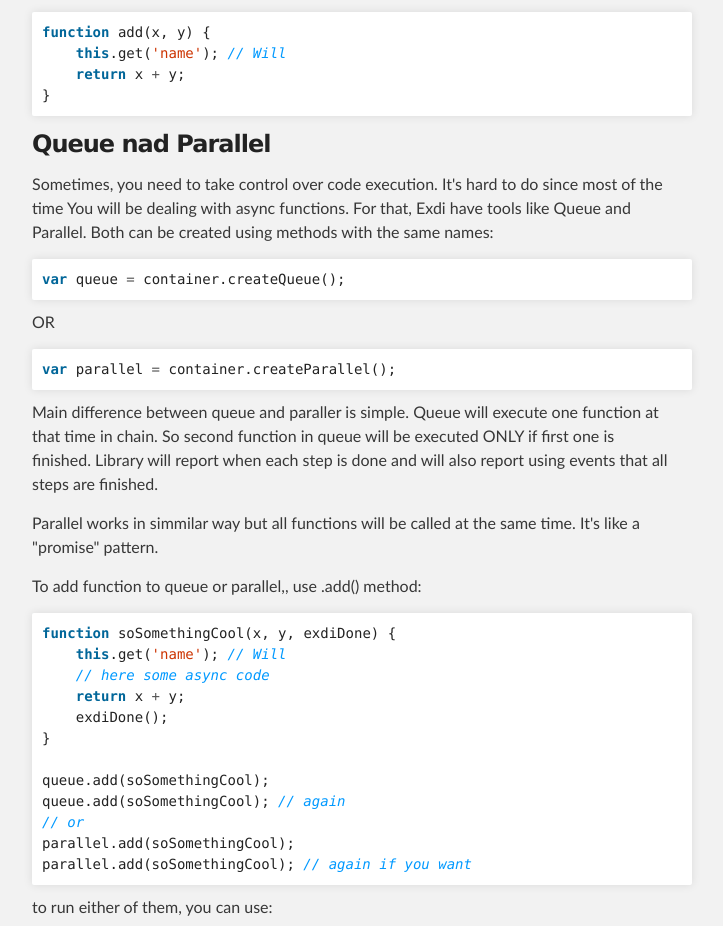
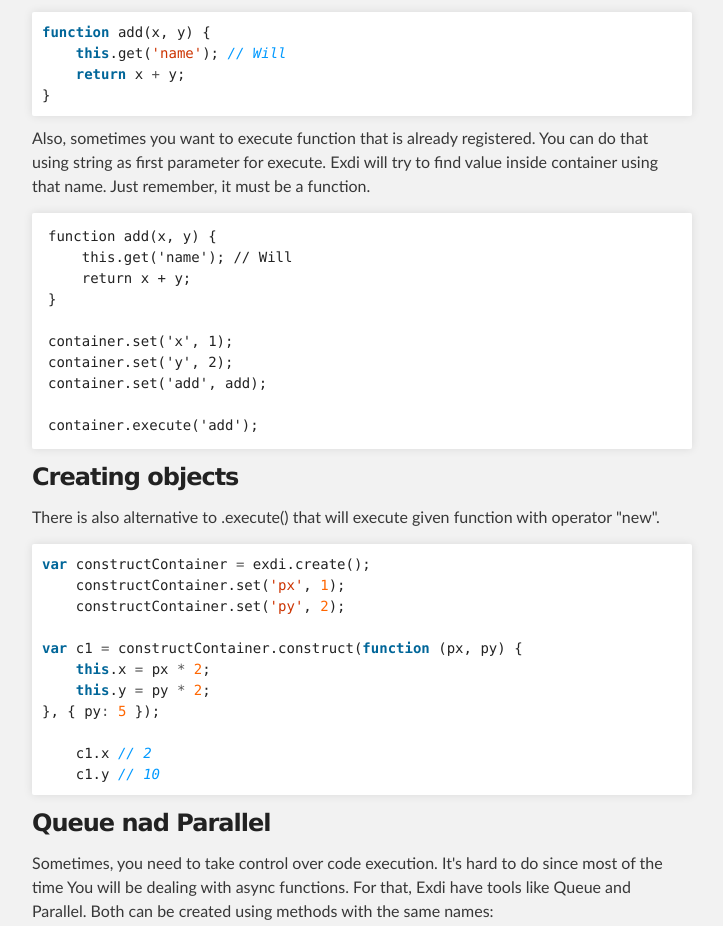
Before and after one commit to dariuszp/exdi, a plain HTML site: page index.html in a window 1280 px wide. Shown: the part 3564-4490 px from the top of the page, without its empty margins (288-1011 px from the left). Drawn offline with Linux system fonts and the light colour scheme.

```diff
--- a/index.html
+++ b/index.html
@@ -182,6 +182,39 @@
 <span class="p">}</span>
 </pre></div>
 
+<p>Also, sometimes you want to execute function that is already registered. You can do that using string as first parameter for execute.
+Exdi will try to find value inside container using that name. Just remember, it must be a function.</p>
+
+<pre><code>function add(x, y) {
+    this.get('name'); // Will
+    return x + y;
+}
+
+container.set('x', 1);
+container.set('y', 2);
+container.set('add', add);
+
+container.execute('add');
+</code></pre>
+
+<h3>
+<a name="creating-objects" class="anchor" href="#creating-objects"><span class="octicon octicon-link"></span></a>Creating objects</h3>
+
+<p>There is also alternative to .execute() that will execute given function with operator "new".</p>
+
+<div class="highlight highlight-JavaScript"><pre><span class="kd">var</span> <span class="nx">constructContainer</span> <span class="o">=</span> <span class="nx">exdi</span><span class="p">.</span><span class="nx">create</span><span class="p">();</span>
+    <span class="nx">constructContainer</span><span class="p">.</span><span class="nx">set</span><span class="p">(</span><span class="s1">'px'</span><span class="p">,</span> <span class="mi">1</span><span class="p">);</span>
+    <span class="nx">constructContainer</span><span class="p">.</span><span class="nx">set</span><span class="p">(</span><span class="s1">'py'</span><span class="p">,</span> <span class="mi">2</span><span class="p">);</span>
+
+<span class="kd">var</span> <span class="nx">c1</span> <span class="o">=</span> <span class="nx">constructContainer</span><span class="p">.</span><span class="nx">construct</span><span class="p">(</span><span class="kd">function</span> <span class="p">(</span><span class="nx">px</span><span class="p">,</span> <span class="nx">py</span><span class="p">)</span> <span class="p">{</span>
+    <span class="k">this</span><span class="p">.</span><span class="nx">x</span> <span class="o">=</span> <span class="nx">px</span> <span class="o">*</span> <span class="mi">2</span><span class="p">;</span>
+    <span class="k">this</span><span class="p">.</span><span class="nx">y</span> <span class="o">=</span> <span class="nx">py</span> <span class="o">*</span> <span class="mi">2</span><span class="p">;</span>
+<span class="p">},</span> <span class="p">{</span> <span class="nx">py</span><span class="o">:</span> <span class="mi">5</span> <span class="p">});</span>
+
+    <span class="nx">c1</span><span class="p">.</span><span class="nx">x</span> <span class="c1">// 2</span>
+    <span class="nx">c1</span><span class="p">.</span><span class="nx">y</span> <span class="c1">// 10</span>
+</pre></div>
+
 <h3>
 <a name="queue-nad-parallel" class="anchor" href="#queue-nad-parallel"><span class="octicon octicon-link"></span></a>Queue nad Parallel</h3>
 
@@ -277,6 +310,15 @@
 <span class="p">}]);</span>
 </pre></div>
 
+<p><em>IMPORTANT</em>
+Last argument CAN be a string. Just remember that it will be used to extract function from container by given name. Like this:</p>
+
+<pre><code>container.set('concatStrings', function (a, b) {
+   return a + ' ' + b;
+};
+container.set('fullName', ['name', 'surname', 'concatStrings']);
+</code></pre>
+
 <p>Now Your cod work again.</p>
 
 <h2>
```
Also changed, not shown: params.json (+1 -1 lines).
